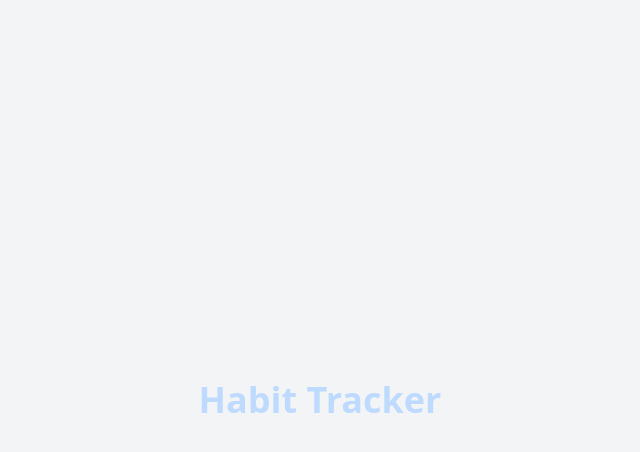
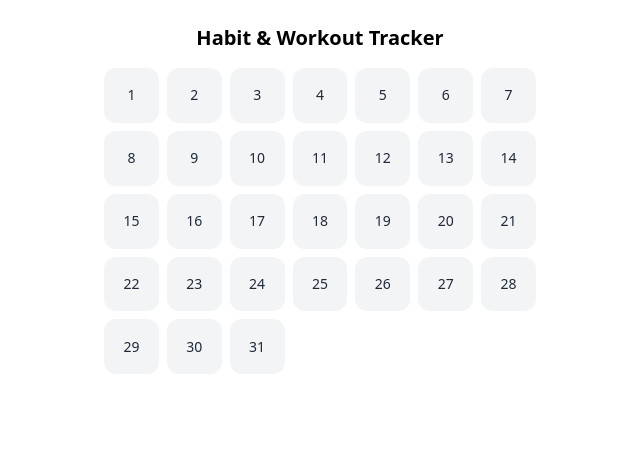
Before and after one commit to shivarajhiremath8/habit-tracker, a React (Vite) app: page / in a window 1280 px wide. Shown: the top 452 px of the page, without its empty margins (320-960 px from the left). Built offline with nearby package versions, Linux system fonts and the light colour scheme.

Commit message:
Add calendar ui

```diff
--- a/src/App.jsx
+++ b/src/App.jsx
@@ -1,7 +1,5 @@
+import Home from "./pages/Home";
+
 export default function App() {
-  return (
-    <div className="flex items-center justify-center h-screen bg-gray-100">
-      <h1 className="text-4xl font-bold text-blue-200">Habit Tracker</h1>
-    </div>
-  );
+  return <Home />;
 }
--- /dev/null
+++ b/src/components/calendar/CalendarGrid.jsx
@@ -0,0 +1,20 @@
+import { getMonthDays } from "../../utils/dateHelpers";
+import DayCell from "./DayCell";
+
+export default function CalendarGrid({ selectedDate, onSelect }) {
+    const today = new Date();
+    const days = getMonthDays(today.getFullYear(), today.getMonth());
+
+    return (
+        <div className="grid grid-cols-7 gap-2 px-2">
+            {days.map((day) => (
+                <DayCell
+                    key={day.date}
+                    day={day}
+                    isSelected={day.date === selectedDate}
+                    onClick={() => onSelect(day.date)}
+                />
+            ))}
+        </div>
+    );
+}
--- /dev/null
+++ b/src/components/calendar/DayCell.jsx
@@ -0,0 +1,15 @@
+export default function DayCell({ day, isSelected, onClick }) {
+    return (
+        <button
+            onClick={onClick}
+            className={`aspect-square rounded-xl flex items-center justify-center text-sm font-medium
+        ${isSelected
+                    ? "bg-green-600 text-white"
+                    : "bg-gray-100 text-gray-800"
+                }
+      `}
+        >
+            {day.day}
+        </button>
+    );
+}
--- /dev/null
+++ b/src/pages/Home.jsx
@@ -0,0 +1,25 @@
+import { useState } from "react";
+import CalendarGrid from "../components/calendar/CalendarGrid";
+
+export default function Home() {
+    const [selectedDate, setSelectedDate] = useState(null);
+
+    return (
+        <div className="max-w-md mx-auto pt-6">
+            <h1 className="text-xl font-semibold text-center mb-4">
+                Habit & Workout Tracker
+            </h1>
+
+            <CalendarGrid
+                selectedDate={selectedDate}
+                onSelect={setSelectedDate}
+            />
+
+            {selectedDate && (
+                <p className="text-center mt-4 text-sm text-gray-600">
+                    Selected: {selectedDate}
+                </p>
+            )}
+        </div>
+    );
+}
--- /dev/null
+++ b/src/utils/dateHelpers.js
@@ -0,0 +1,14 @@
+export function getMonthDays(year, month) {
+    const date = new Date(year, month, 1);
+    const days = [];
+
+    while (date.getMonth() === month) {
+        days.push({
+            date: date.toISOString().split("T")[0],
+            day: date.getDate(),
+        });
+        date.setDate(date.getDate() + 1);
+    }
+
+    return days;
+}
```
